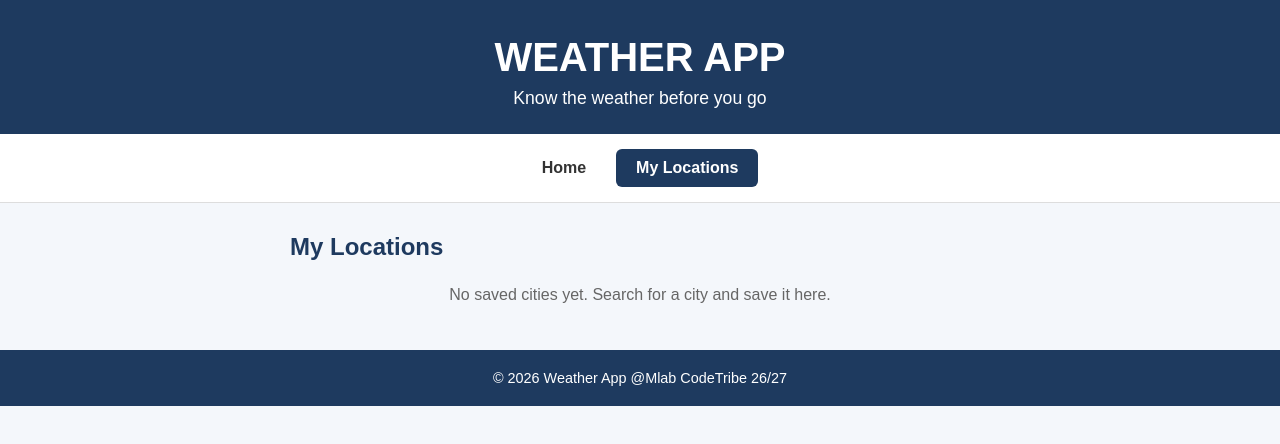
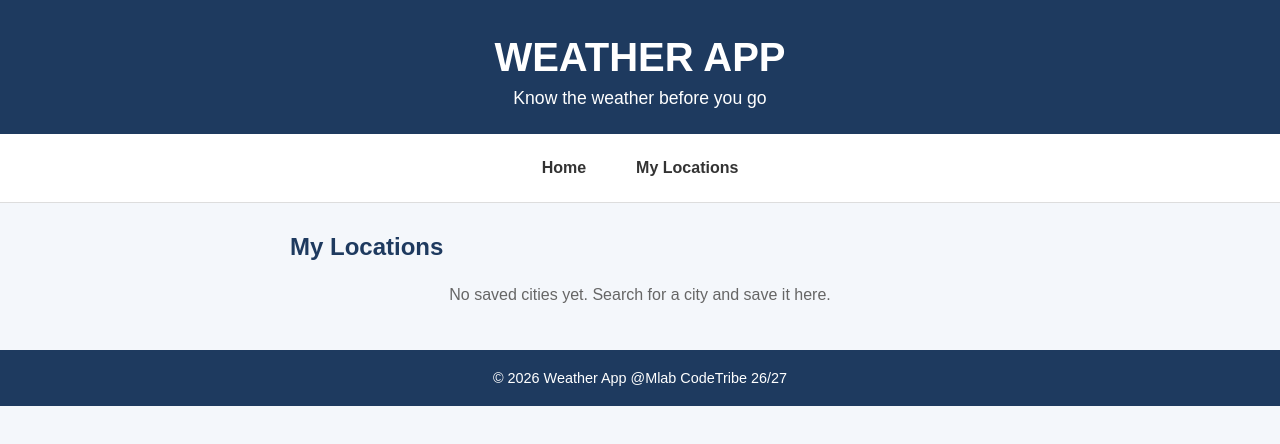
Before and after one commit to siyamthandagwamanda/CodeTribe_Weather_App_Task, a React (Vite) app: page /MyLocations in a window 1280 px wide. Shown: the top 444 px of the page. Built offline with nearby package versions, Linux system fonts and the light colour scheme.

Commit message:
fix, path missing leading slash

```diff
--- a/src/Components/Navigation.tsx
+++ b/src/Components/Navigation.tsx
@@ -5,7 +5,7 @@ const navLinkClass = ({ isActive}: {isActive: boolean}) => isActive ? "nav-link
 
 const links = [
     { to: "/", label: "Home" },
-    { to: "MyLocations", label: "My Locations"},
+    { to: "/my-locations", label: "My Locations"},
 ];
 
 export const Navigation = () => (
```
